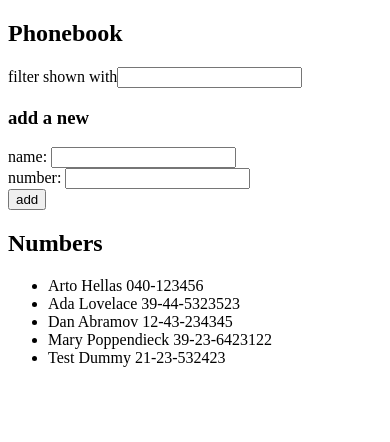
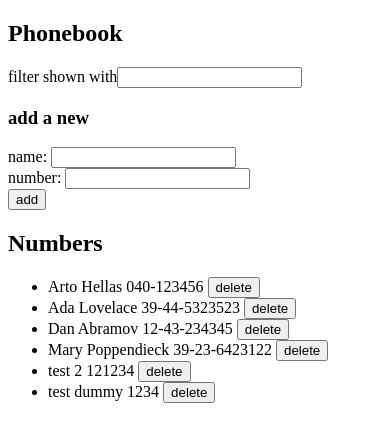
Before and after one commit to Steve-T-Pham/fullstackopen2023, a React (Vite) app in the folder part2/phonebook/: page / in a window 390 px wide. Shown: the top 442 px of the page. Built offline with nearby package versions, Linux system fonts and the light colour scheme; data requests are answered from the project's data file.

Commit message:
crud operations completed phonebook

```diff
--- a/part2/phonebook/db.json
+++ b/part2/phonebook/db.json
@@ -21,9 +21,14 @@
       "id": 4
     },
     {
-      "name": "Test Dummy",
-      "number": "21-23-532423",
-      "id": 5
+      "name": "test 2",
+      "number": "121234",
+      "id": 6
+    },
+    {
+      "name": "test dummy",
+      "number": "1234",
+      "id": 7
     }
   ]
 }
--- a/part2/phonebook/src/App.jsx
+++ b/part2/phonebook/src/App.jsx
@@ -29,8 +29,7 @@ const App = () => {
     if (!isDuplicate){
       const newPersonObject = {
         name: newName,
-        number: newNumber,
-        id: persons.length + 1
+        number: newNumber
       }
       personsService
         .create(newPersonObject)
@@ -40,16 +39,31 @@ const App = () => {
           setNewNumber('');
         })
     }
-    else
-      alert(`${newName} is already added to phonebook`);
+    else{
+      (window.confirm(`${newName} is already added to the phonebook, replace the old number with a new one?`)
+      ? updateName(persons.find(person => person.name === newName).id)
+      : null)
+    }
   }
 
   const deleteName = id => {
         personsService
           .remove(id)
-          .then(returnedPerson =>
-            console.log(returnedPerson)
+          .then(() =>
+            setPersons(persons.filter(p => p.id !== id))
           );
+  }
+
+  const updateName = id => {
+    const person = persons.find(p => p.id === id)
+      const changedPerson = {...person, number: newNumber}
+      personsService
+        .update(id, changedPerson)
+        .then(returnedPerson => {
+          setPersons(persons.map(person => person.id !== id ? person : returnedPerson))
+        })
+    setNewName('');
+    setNewNumber('');
   }
 
   useEffect(() => {
--- a/part2/phonebook/src/Persons.jsx
+++ b/part2/phonebook/src/Persons.jsx
@@ -3,11 +3,11 @@ const Persons = ({ persons, filter, deleteName }) => {
     return(
         <ul>
             {(!filter ?
-                persons.map(person => <li key={person.id}>{person.name} {person.number}</li>) :
+                persons.map(person => <li key={person.id}>{person.name} {person.number} <button onClick={() => deleteName(person.id)}>delete</button></li>) :
                 persons.filter(person =>
                     person.name.toLowerCase().includes(filter.toLowerCase()))
                     .map(person =>
-                    <li key={person.id}>{person.name} {person.number} <button onClick={deleteName}>delete</button></li>)
+                    <li key={person.id}>{person.name} {person.number} <button onClick={() => deleteName(person.id)}>delete</button></li>)
             )}
         </ul>
     );
```
